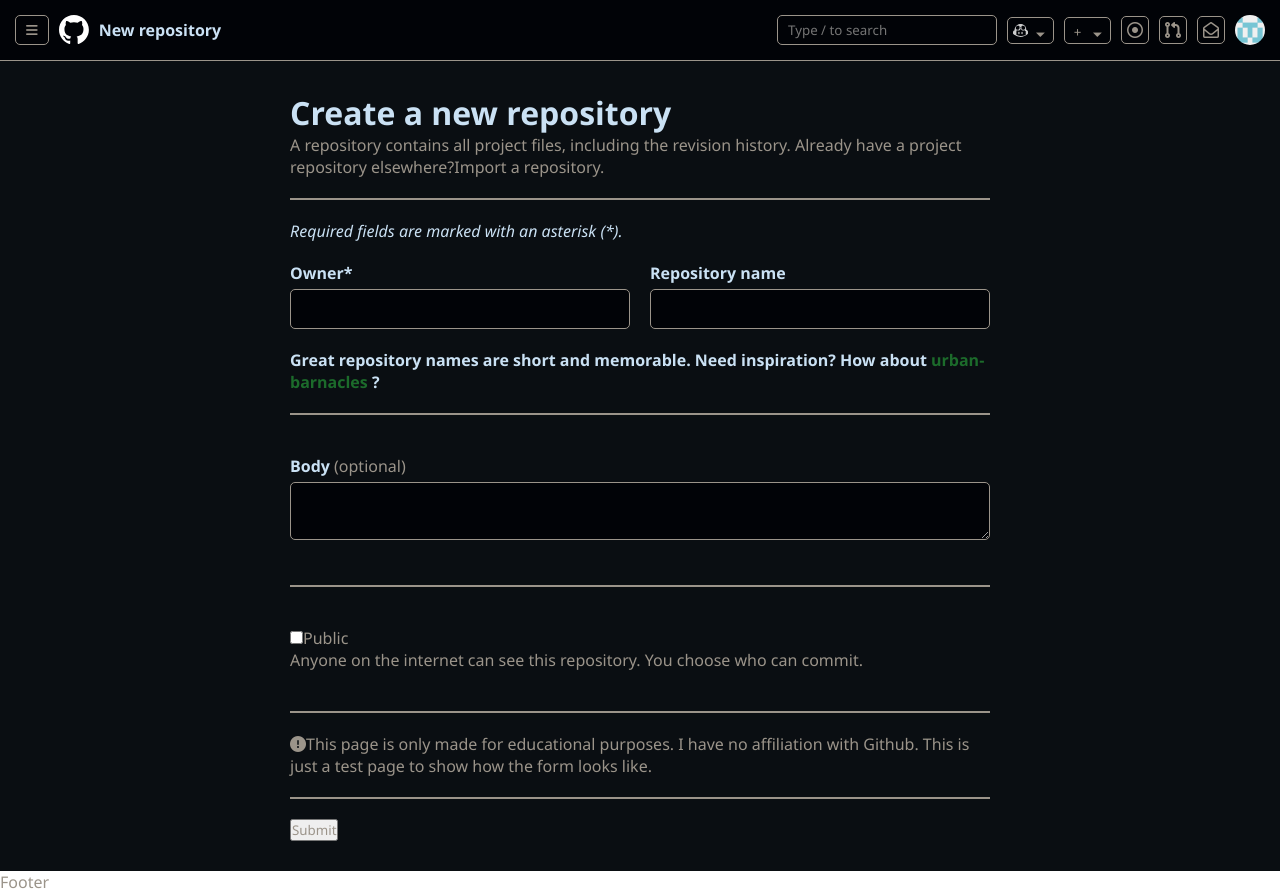
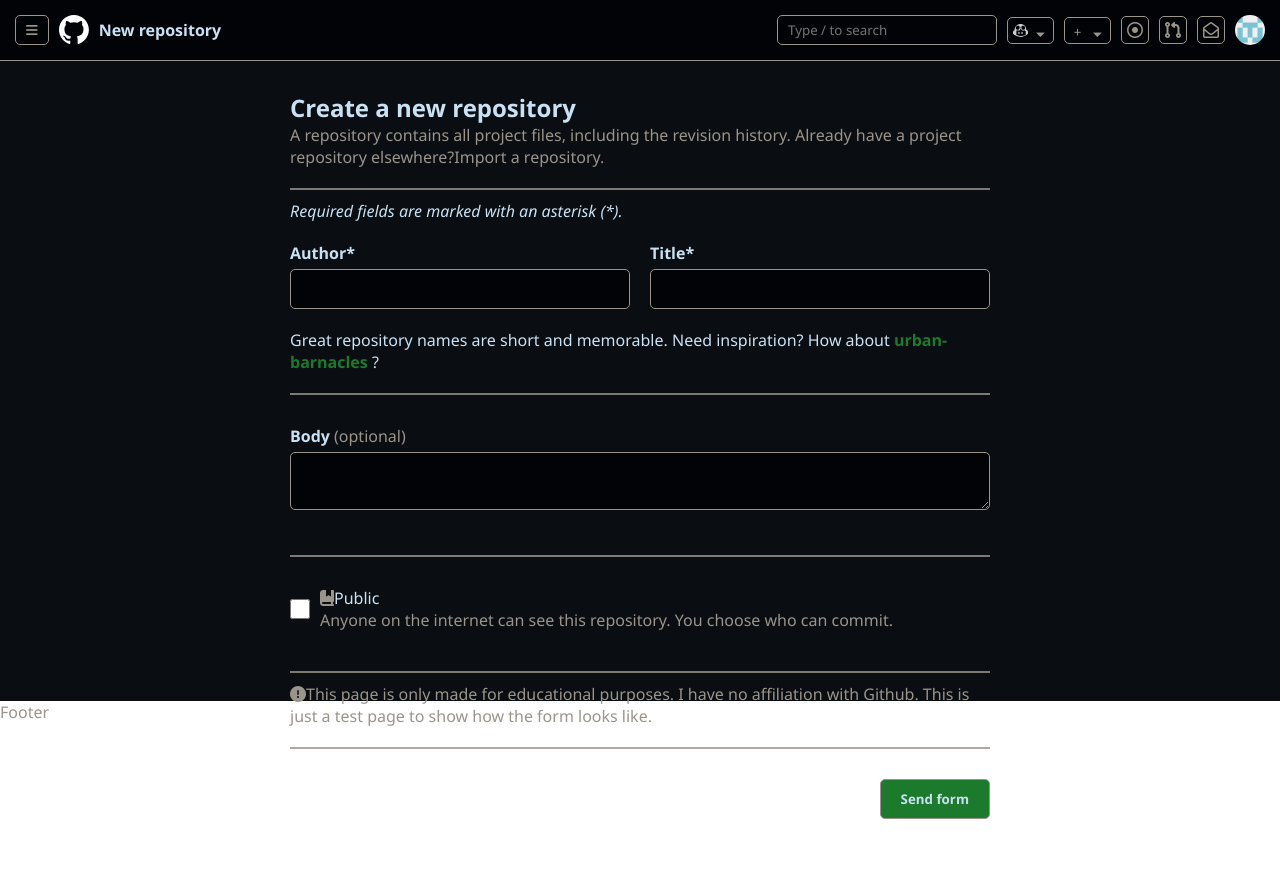
Before and after one commit to HaojieZhang123/react-post-form, a React (Vite) app: page / in a window 1280 px wide. After the commit the page ends 839 px from the top, so only its background shows below. Built offline with nearby package versions, Linux system fonts and the light colour scheme.

Commit message:
[UPD] form stylized

```diff
--- a/index.html
+++ b/index.html
@@ -3,12 +3,12 @@
 
 <head>
   <meta charset="UTF-8" />
-  <link rel="icon" type="image/svg+xml" href="/vite.svg" />
+  <link rel="icon" type="image/svg+xml" href="/github-mark-white.svg" />
   <meta name="viewport" content="width=device-width, initial-scale=1.0" />
   <link rel="stylesheet" href="https://cdnjs.cloudflare.com/ajax/libs/font-awesome/6.7.2/css/all.min.css"
     integrity="sha512-Evv84Mr4kqVGRNSgIGL/F/aIDqQb7xQ2vcrdIwxfjThSH8CSR7PBEakCr51Ck+w+/U6swU2Im1vVX0SVk9ABhg=="
     crossorigin="anonymous" referrerpolicy="no-referrer" />
-  <title>Vite + React</title>
+  <title>New repository (fake)</title>
 </head>
 
 <body>
--- a/src/components/Form.jsx
+++ b/src/components/Form.jsx
@@ -6,7 +6,7 @@
             <div className="form-container">
 
                 <div className='form-header'>
-                    <h1 className='white-text'>Create a new repository</h1>
+                    <h2 className='white-text'>Create a new repository</h2>
                     <p>
                         A repository contains all project files, including the revision history. Already have a project repository elsewhere?
                         <span className='link'>
@@ -22,17 +22,17 @@
                     {/* author and title */}
                     <div className='d-flex col-100 gap'>
                         <div className="col-50 form-half-row">
-                            <label htmlFor="author"><b className='white-text'>Owner*</b></label>
+                            <label htmlFor="author"><b className='white-text'>Author*</b></label>
                             <input type="text" id="author" name="author" value={formData.author} onChange={handleChange} />
                         </div>
 
                         <div className="col-50 form-half-row">
-                            <label htmlFor="title"><b className='white-text'>Repository name</b></label>
+                            <label htmlFor="title"><b className='white-text'>Title*</b></label>
                             <input type="text" id="title" name="title" value={formData.title} onChange={handleChange} />
                         </div>
                     </div>
 
-                    <p><b className='white-text'>Great repository names are short and memorable. Need inspiration? How about <span className='green-text'>urban-barnacles</span> ?</b></p>
+                    <p className='white-text'>Great repository names are short and memorable. Need inspiration? How about <b className='green-text'>urban-barnacles</b> ?</p>
 
                     <hr />
 
@@ -46,10 +46,14 @@
                     <hr />
 
                     {/* public */}
-                    <div>
+                    <div className='checkbox-area'>
                         <input type="checkbox" id="public" name="public" checked={formData.public} onChange={handleChange}></input>
                         <label htmlFor="public">
-                            Public<br />
+                            <span className='white-text'>
+                                <i class="fa-solid fa-book-bookmark"></i>
+                                Public
+                            </span>
+                            <br />
                             Anyone on the internet can see this repository. You choose who can commit.
                         </label>
                     </div>
@@ -65,7 +69,9 @@
                     <hr />
 
                     {/* submit */}
-                    <button type="submit" onClick={handleSubmit}>Submit</button>
+                    <div className='submit-area'>
+                        <button type="submit" onClick={handleSubmit}>Send form</button>
+                    </div>
                 </form>
             </div>
         </>
--- a/src/index.css
+++ b/src/index.css
@@ -6,10 +6,12 @@
     color: #9B948A;
 }
 
+
 hr {
     border: 1px solid #9B948A;
-    margin: 20px 0;
+    margin: 20px 0 10px 0;
     width: 100%;
+    opacity: 0.8;
 }
 
 /* layout */
@@ -127,7 +129,7 @@
     padding: 30px 0;
     margin: 0 auto;
     justify-content: center;
-    align-items: center;
+    height: 80vh;
 }
 
 /* form */
@@ -161,11 +163,41 @@
 
 }
 
+/* checkbox area */
+.checkbox-area {
+    display: flex;
+    align-items: center;
+    gap: 10px;
+}
+
+.checkbox-area input[type="checkbox"] {
+    width: 20px;
+    height: 20px;
+    cursor: pointer;
+}
+
+/* submit area */
+.submit-area {
+    display: flex;
+    justify-content: flex-end;
+    align-items: center;
+}
+
+.submit-area button {
+    background-color: #1c7a2d;
+    font-weight: bold;
+    color: #CAE1F4;
+    border: 1px solid #9B948A;
+    border-radius: 5px;
+    padding: 10px 20px;
+    cursor: pointer;
+}
+
 /* colors */
 .white-text {
     color: #CAE1F4 !important;
 }
 
 .green-text {
-    color: #1C6B2B !important;
+    color: #1c7a2d !important;
 }
```
Also changed, not shown: public/github-mark-white.svg (added).
